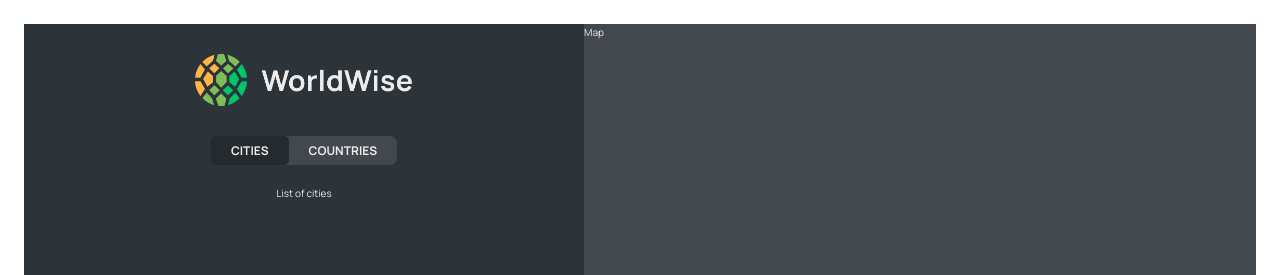
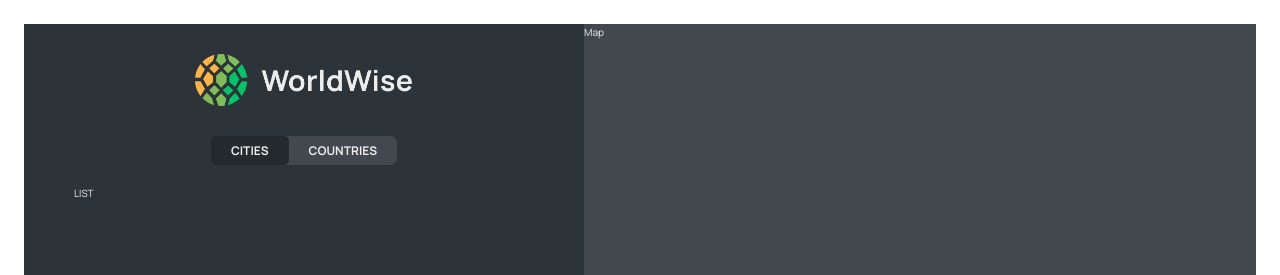
Before and after one commit to emkeiboii/world-wise, a React (Vite) app in the folder world-wise/: page /app/cities in a window 1280 px wide. Shown: the top 275 px of the page. Built offline with nearby package versions, Linux system fonts and the light colour scheme.

Commit message:
add json server

```diff
--- /dev/null
+++ b/package.json
@@ -0,0 +1,5 @@
+{
+  "dependencies": {
+    "json-server": "^1.0.0-alpha.23"
+  }
+}
--- a/world-wise/package.json
+++ b/world-wise/package.json
@@ -7,7 +7,8 @@
     "dev": "vite",
     "build": "vite build",
     "lint": "eslint . --ext js,jsx --report-unused-disable-directives --max-warnings 0",
-    "preview": "vite preview"
+    "preview": "vite preview",
+    "server": "json-server --watch data/cities.json --port 8000"
   },
   "dependencies": {
     "react": "^18.2.0",
--- a/world-wise/src/App.jsx
+++ b/world-wise/src/App.jsx
@@ -5,6 +5,7 @@
 import PageNotFound from "./pages/PageNotFound";
 import AppLayout from "./pages/AppLayout";
 import Login from "./pages/Login";
+import CityList from "./components/CityList";
 
 function App() {
   return (
@@ -16,7 +17,7 @@
         <Route path="login" element={<Login />} />
         <Route path="app" element={<AppLayout />}>
           <Route index element={<p>List</p>} />
-          <Route path="cities" element={<p>List of cities</p>} />
+          <Route path="cities" element={<CityList />} />
           <Route path="countries" element={<p>List of countries</p>} />
           <Route path="form" element={<p>form</p>} />
         </Route>
--- /dev/null
+++ b/world-wise/src/components/CityList.jsx
@@ -0,0 +1,6 @@
+import styles from "./CityList.module.css";
+function CityList() {
+  return <ul className={styles.cityList}>LIST</ul>;
+}
+
+export default CityList;
```
Also changed, not shown: 1 other file (tests, documents, lock files or other folders).
